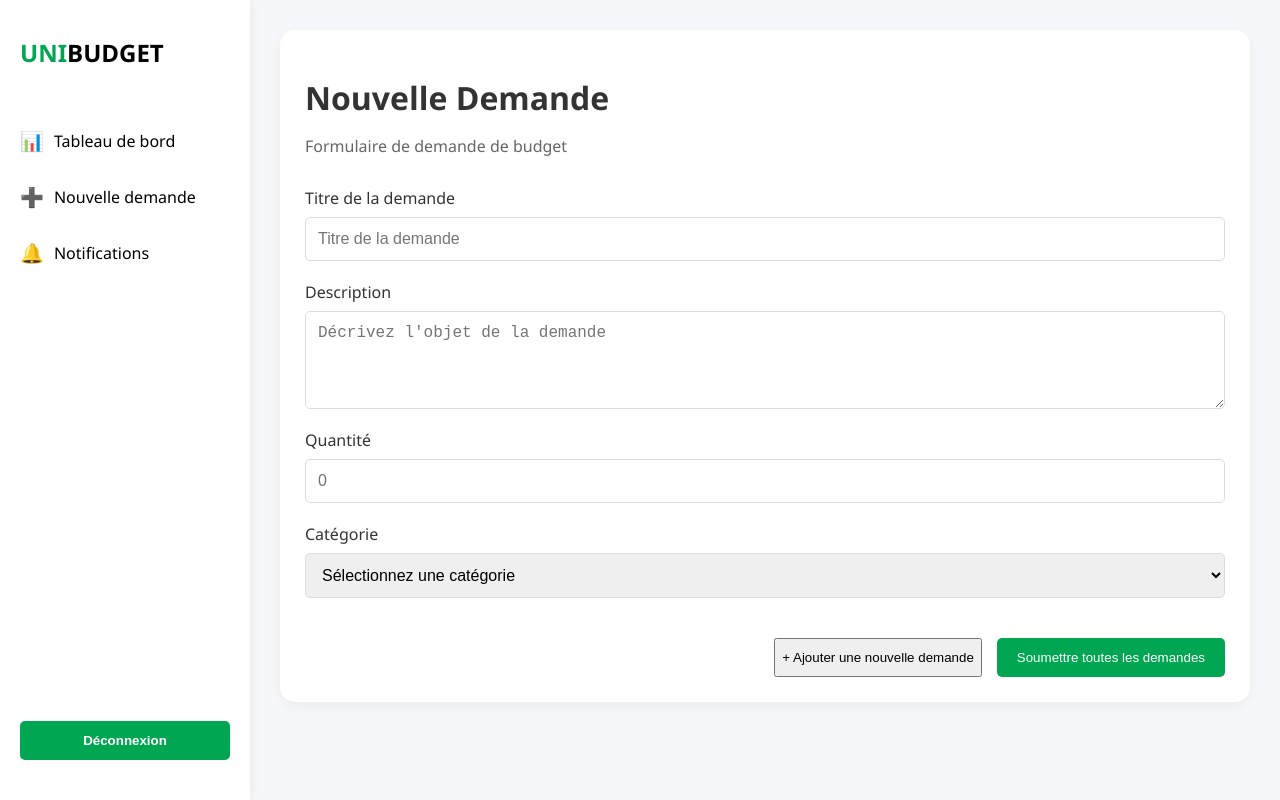
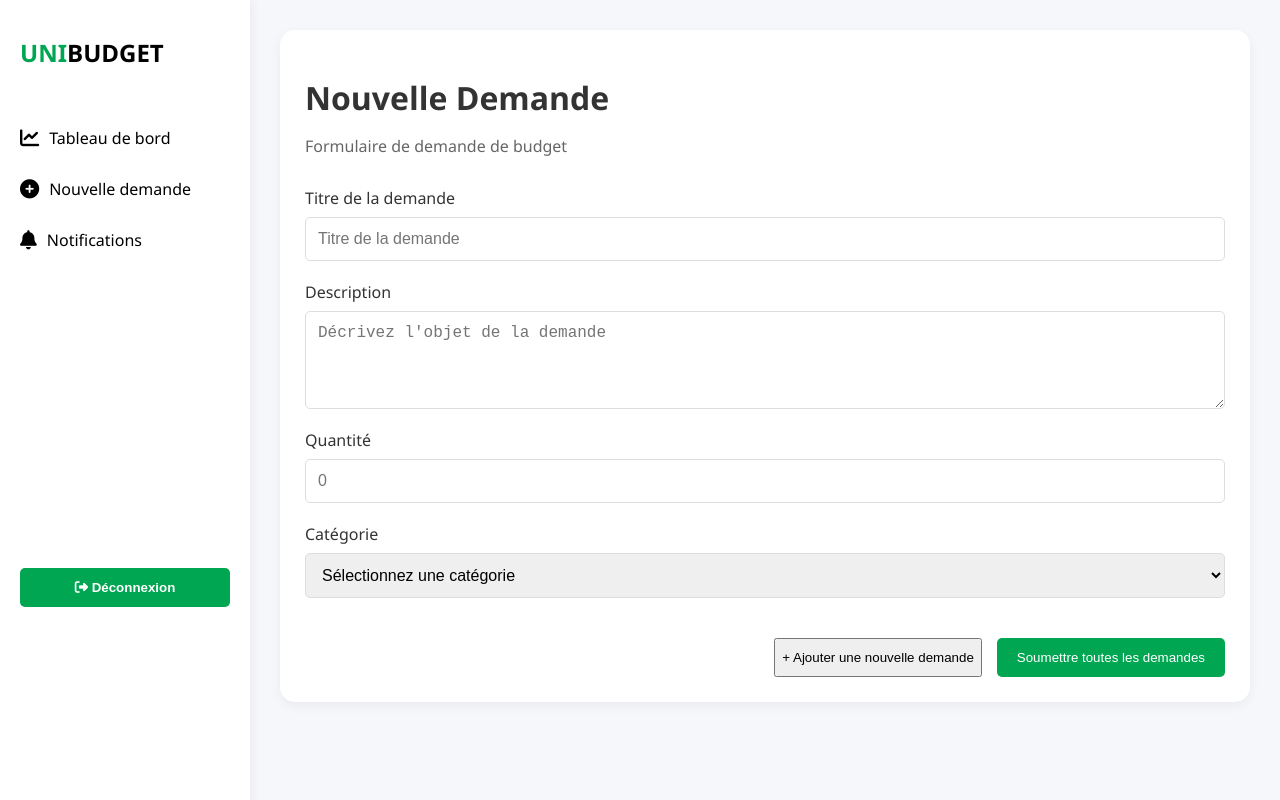
Before and after one commit to Khalil-BHL/GestionBudgetUniversitaire, a React (Create React App) app in the folder Client/: page /professor/request in a window 1280 px wide. Built offline with nearby package versions, Linux system fonts and the light colour scheme.

Commit message:
modification  d'icônes et de la sidebar

```diff
--- a/Client/src/ProfInterface/DashboardPage/dashboard.css
+++ b/Client/src/ProfInterface/DashboardPage/dashboard.css
@@ -2,7 +2,7 @@
 .dashboard-content {
   width: 100%;
   background-color: #f5f7fb;
-  font-family: 'Segoe UI', Tahoma, Geneva, Verdana, sans-serif;
+  font-family: "Segoe UI", Tahoma, Geneva, Verdana, sans-serif;
   padding: 30px;
 }
 
--- a/Client/src/ProfInterface/Layout.css
+++ b/Client/src/ProfInterface/Layout.css
@@ -3,17 +3,22 @@
   display: flex;
   min-height: 100vh;
   background-color: #f5f7fb;
-  font-family: 'Segoe UI', Tahoma, Geneva, Verdana, sans-serif;
+  font-family: "Segoe UI", Tahoma, Geneva, Verdana, sans-serif;
 }
 
 /* Sidebar */
 .sidebar {
+  position: fixed;
+  top: 0;
+  left: 0;
+  height: 100vh;
   width: 250px;
   background-color: white;
   display: flex;
   flex-direction: column;
   padding: 20px 0;
   box-shadow: 2px 0 10px rgba(0, 0, 0, 0.05);
+  z-index: 1000;
 }
 
 .logo {
@@ -69,7 +74,7 @@
 }
 
 .logout-button {
-  margin-top: auto;
+  margin-top: 300px;
   margin-left: 20px;
   margin-right: 20px;
   padding: 12px;
@@ -89,6 +94,7 @@
 
 /* Main Content */
 .main-content {
+  margin-left: 250px;
   flex: 1;
   padding: 30px;
   overflow-y: auto;
--- a/Client/src/ProfInterface/Layout.js
+++ b/Client/src/ProfInterface/Layout.js
@@ -1,6 +1,7 @@
-import React from 'react';
-import { Link, Outlet } from 'react-router-dom';
-import './Layout.css';
+import React from "react";
+import { Link, Outlet } from "react-router-dom";
+import "./Layout.css";
+import "@fortawesome/fontawesome-free/css/all.min.css";
 
 function Layout() {
   return (
@@ -8,34 +9,39 @@ function Layout() {
       {/* Sidebar */}
       <div className="sidebar">
         <div className="logo">
-          <h1><span className="uni-part">UNI</span><span className="budget-part">BUDGET</span></h1>
+          <h1>
+            <span className="uni-part">UNI</span>
+            <span className="budget-part">BUDGET</span>
+          </h1>
         </div>
         <nav className="sidebar-nav">
           <ul>
             <li>
               <Link to="/professor/dashboard" className="nav-item">
-                <span className="icon">📊</span>
+                <i className="fas fa-chart-line icon"></i>
                 <span>Tableau de bord</span>
               </Link>
             </li>
             <li>
               <Link to="/professor/request" className="nav-item">
-                <span className="icon">➕</span>
+                <i className="fas fa-plus-circle icon"></i>
                 <span>Nouvelle demande</span>
               </Link>
             </li>
             <li>
               <div className="nav-item">
-                <span className="icon">🔔</span>
+                <i className="fas fa-bell icon"></i>
                 <span>Notifications</span>
               </div>
             </li>
           </ul>
         </nav>
-        <button className="logout-button">Déconnexion</button>
+        <button className="logout-button">
+          <i className="fas fa-sign-out-alt icon"></i> Déconnexion
+        </button>
       </div>
 
-      {/* Main content - will be replaced by the current route */}
+      {/* Main content */}
       <div className="main-content">
         <Outlet />
       </div>
```
Also changed, not shown: Client/src/App.js (+26 -13 lines).
